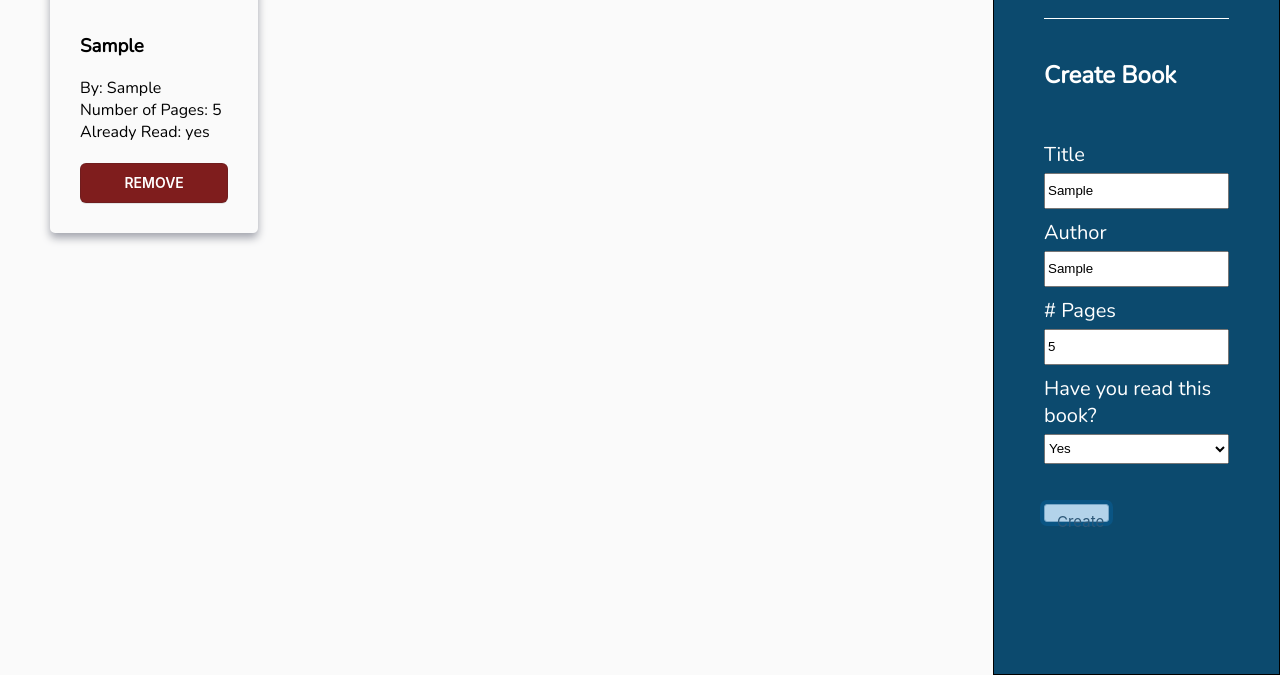
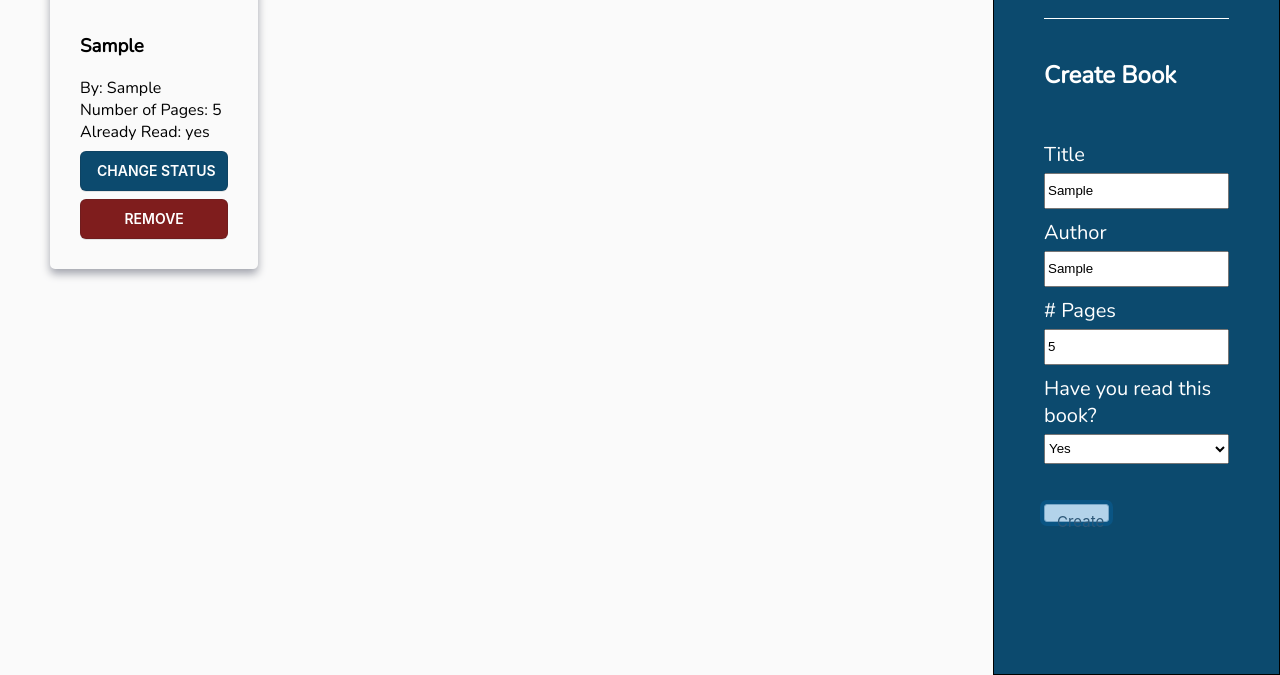
Before and after one commit to eacorder/library, a plain HTML site: page index.html in a window 1280 px wide. Both pictures are taken after typing "Sample", "Sample", "5" into the empty fields and a click on the button "Create". Shown: the part 125-800 px from the top of the page. Drawn offline with nearby package versions, Linux system fonts and the light colour scheme.

Commit message:
add change read status functionality

```diff
--- a/function.js
+++ b/function.js
@@ -48,6 +48,7 @@ function cardRender() {
         const div = document.createElement('div');
         const title = document.createElement('h3');
         const button = document.createElement('button');
+        const buttonChange = document.createElement('button');
         const spanAuthor = document.createElement('span');
         const spanPages = document.createElement('span');
         const spanRead = document.createElement('span');
@@ -69,18 +70,28 @@ function cardRender() {
         }
         spanRead.innerHTML = "Already Read: " + read;
         button.innerHTML = "REMOVE"
+        buttonChange.innerHTML = "CHANGE STATUS"
         button.classList.add('bookButton')
+        buttonChange.classList.add('buttonChange')
         button.setAttribute('data-id', bookTemp.id );
+        buttonChange.setAttribute('data-id', bookTemp.id );
         button.addEventListener('click', ()=> {
             let text = "Are you sure you want to remove the book.";
             if (confirm(text) == true) {
                 removeBook(parseInt(button.getAttribute("data-id")));
             }
         })
+        buttonChange.addEventListener('click', ()=> {
+            let text = "Are you sure you want to change the book status.";
+            if (confirm(text) == true) {
+                changeStatus(parseInt(buttonChange.getAttribute("data-id")));
+            }
+        })
         div.appendChild(title);
         div.appendChild(spanAuthor);
         div.appendChild(spanPages);
         div.appendChild(spanRead);
+        div.appendChild(buttonChange);
         div.appendChild(button);
 
         container.appendChild(div);
@@ -107,4 +118,14 @@ function removeBook(bookId) {
     myLibrary.splice( objWithIdIndex, 1 );
     cardRender()
 
-  }
+}
+
+function changeStatus(bookId) {
+    const objWithIdIndex = myLibrary.findIndex(obj => obj.id === bookId);
+    if(myLibrary[objWithIdIndex].read ) {
+        myLibrary[objWithIdIndex].read = 0;
+    }else {
+        myLibrary[objWithIdIndex].read = 1;
+    }
+    cardRender()
+}
--- a/style.css
+++ b/style.css
@@ -127,8 +127,10 @@ main h1 {
 
 
 /* CSS */
+
+
 .bookButton {
-  margin-top: 20px;
+  margin-top: 8px;
   height: 40px;
   appearance: none;
   background-color: #7f1d1d;
@@ -154,6 +156,32 @@ main h1 {
   white-space: nowrap;
 }
 
+.buttonChange {
+  margin-top: 8px;
+  height: 40px;
+  appearance: none;
+  background-color: #0c4a6e;
+  border: 1px solid rgba(27, 31, 35, .15);
+  border-radius: 6px;
+  box-shadow: rgba(27, 31, 35, .1) 0 1px 0;
+  box-sizing: border-box;
+  color: #fff;
+  cursor: pointer;
+  display: inline-block;
+  font-family: -apple-system,system-ui,"Segoe UI",Helvetica,Arial,sans-serif,"Apple Color Emoji","Segoe UI Emoji";
+  font-size: 14px;
+  font-weight: 600;
+  line-height: 20px;
+  padding: 6px 16px;
+  position: relative;
+  text-align: center;
+  text-decoration: none;
+  user-select: none;
+  -webkit-user-select: none;
+  touch-action: manipulation;
+  vertical-align: middle;
+  white-space: nowrap;
+}
 .bookButton:focus:not(:focus-visible):not(.focus-visible) {
   box-shadow: none;
   outline: none;
@@ -161,6 +189,10 @@ main h1 {
 
 .bookButton:hover {
   background-color: #991b1b;
+}
+
+.buttonChange:hover {
+  background-color: #075985;
 }
 
 .bookButton:focus {
```
